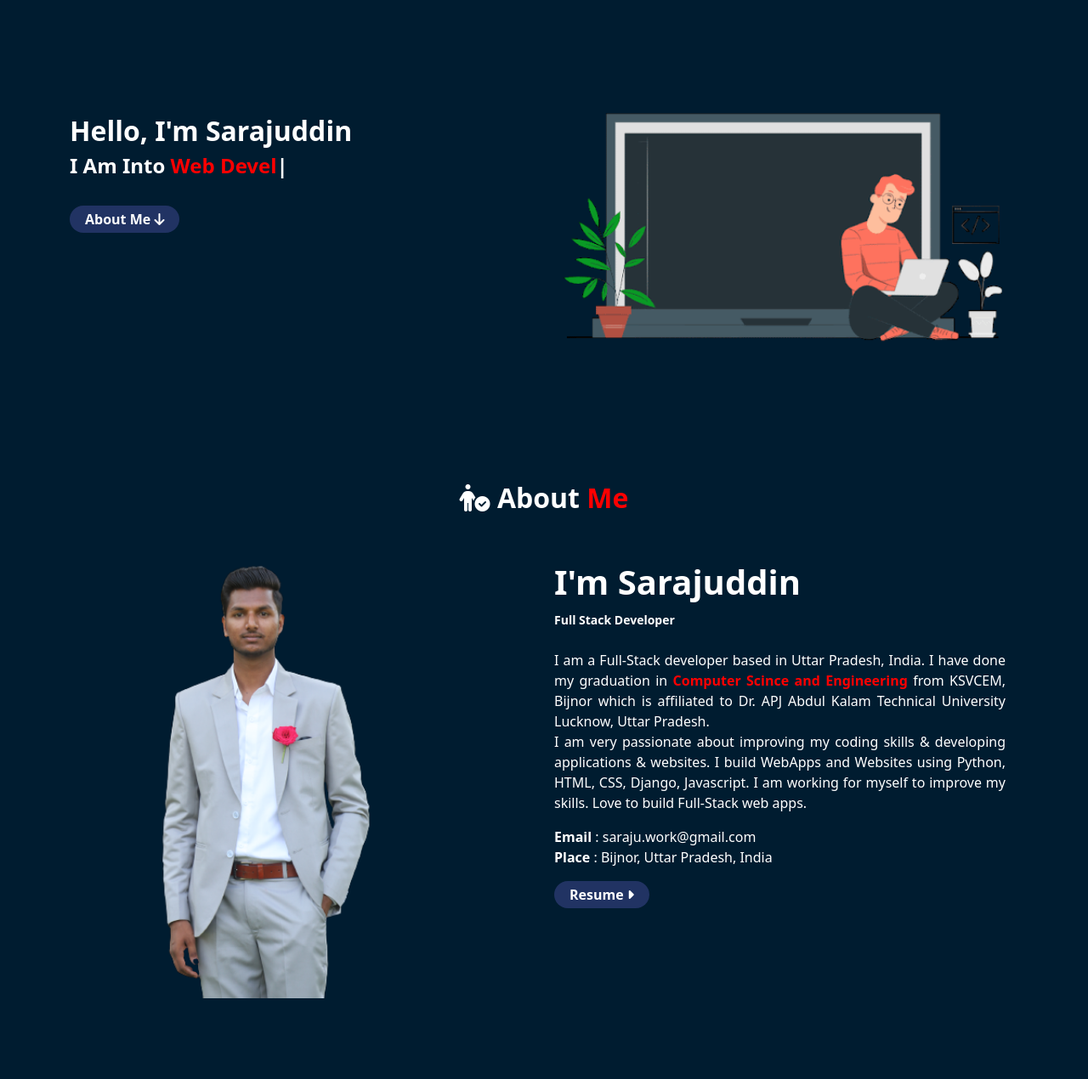
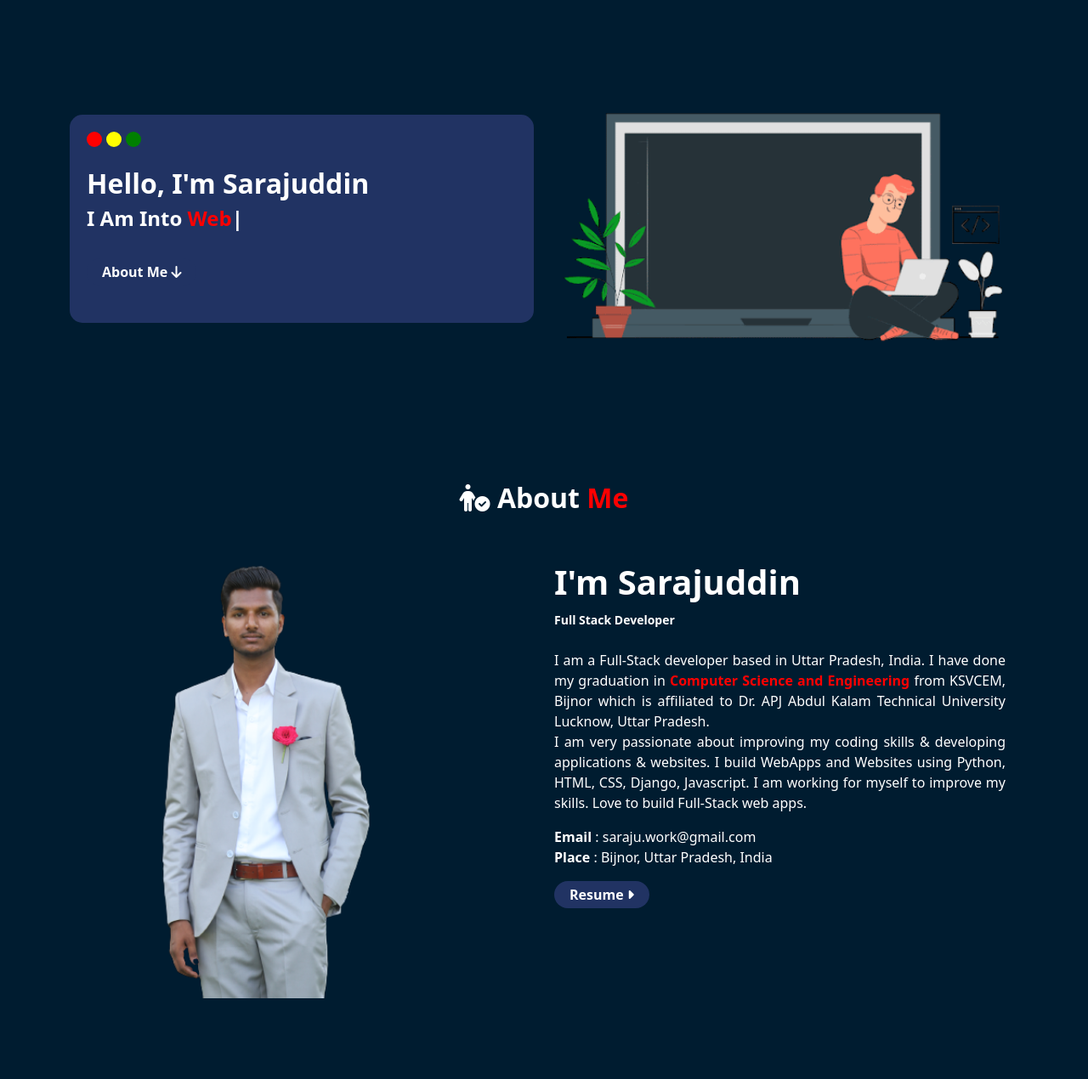
Before and after one commit to Sarajuddin/Personal-Portfolio-in-Django, a Django app: template portfolio/templates/index.html in a window 1280 px wide. Shown: the part 110-1380 px from the top of the page at 85% size. Run offline with Django 4.2, Linux system fonts and the light colour scheme; the template is opened without the code that fills it, so the values that code supplies are empty.

Commit message:
Files Updated

```diff
--- a/portfolio/portfolio/settings.py
+++ b/portfolio/portfolio/settings.py
@@ -138,5 +138,5 @@
 EMAIL_HOST = 'smtp.gmail.com'
 EMAIL_USE_TLS = True
 EMAIL_PORT = 587
-EMAIL_HOST_USER = 'Enter Email here'
-EMAIL_HOST_PASSWORD = 'Enter Email Security Password'
+EMAIL_HOST_USER = 'contact.mail684@gmail.com'
+EMAIL_HOST_PASSWORD = 'olsnhosrohcefcfm'
--- a/portfolio/static/css/style.css
+++ b/portfolio/static/css/style.css
@@ -1,5 +1,8 @@
 *{
-    transition: all 0.4s;
+    margin: 0px;
+    padding: 0px;
+    box-sizing: border-box;
+    transition: all 0.5s;
 }
 a{
     text-decoration: none;
@@ -66,6 +69,30 @@
 .my-arrow:hover i{
     translate: 8px 0px;
 }
+.linux-box{
+    /* background-color: aquamarine; */
+    padding: 20px;
+    border-radius: 15px;
+    background-color: #213363;
+}
+.dots{
+    display: flex;
+    gap: 5px;
+}
+.dots div{
+    width: 18px;
+    height: 18px;
+    border-radius: 50%;
+}
+.red-dot{
+    background-color: red;
+}
+.yellow-dot{
+    background-color: yellow;
+}
+.green-dot{
+    background-color: green;
+}
 
 /* About Section Starts */
 .about, .education, .skills, .projects, .contact{
@@ -109,9 +136,13 @@
 }
 
 /* Project Section Starts */
+.card{
+    transition: all 0.5s;
+}
 .card:hover{
-    box-shadow: 5px 5px 10px gainsboro, -5px -5px 10px gainsboro, 5px -5px 10px gainsboro, -5px 5px 10px gainsboro;
+    transform: translateY(-15px);
 }
+
 
 /* Contact Section Starts */
 .contact-img{
@@ -120,10 +151,10 @@
 .contact-img img{
     height: 100%;
 }
-.input-group{
+/* .input-group{
     box-shadow: 3px 3px 8px gainsboro, -3px -3px 8px gainsboro;
     border-radius: 8px;
-}
+} */
 
 /* Footer Section */
 .footer-links a{
--- a/portfolio/static/js/script.js
+++ b/portfolio/static/js/script.js
@@ -1,6 +1,6 @@
 // <!-- typed js effect starts -->
 var typed = new Typed(".typing-text", {
-    strings: ["Frontend Development", "Backend Development", "Web Development", "AWS Services", "Cloud Computing", "Web Designing"],
+    strings: ["Frontend Development", "Backend Development", "Web Designing", "Full-Stack Development", "Web Development"],
     loop: true,
     typeSpeed: 50,
     backSpeed: 25,
--- a/portfolio/templates/index.html
+++ b/portfolio/templates/index.html
@@ -85,11 +85,23 @@
         <div class="container">
             <div class="row">
                 <div class="col-md-6 my-name text-white">
-                    <h2 class="fw-bold">Hello, I'm Sarajuddin</h2>
-                    <p class="h4 fw-bold">I Am Into <span class="typing-text red fw-bold"></span></p>
-                    <a href="#about" class="badge rounded-pill my-4 my-arrow">
-                        About Me <i class="fa-solid fa-arrow-down"></i>
-                    </a>
+                    <div class="linux-box">
+                        <div class="dots">
+                            <div class="red-dot"></div>
+                            <div class="yellow-dot"></div>
+                            <div class="green-dot"></div>
+                        </div>
+                        <div class="mt-4">
+                            <h2 class="fw-bold">Hello, I'm Sarajuddin</h2>
+                            <p class="h4 fw-bold">I Am Into <span class="typing-text red fw-bold"></span></p>
+                            <a href="#about" class="badge rounded-pill my-4 my-arrow">
+                                About Me <i class="fa-solid fa-arrow-down"></i>
+                            </a>
+                            <!-- <a href="#" class="badge rounded-pill my-4 my-arrow">
+                                Other Layouts <i class="fa-solid fa-location-arrow"></i>
+                            </a> -->
+                        </div>
+                    </div>
                 </div>
                 <div class="col-md-6">
                     <img src="/static/images/unnamed.gif" alt="" width="100%" loading="lazy" draggable="false">
@@ -116,7 +128,7 @@
                     </div>
                     <div class="my-4">
                         <p class="myIntro">
-                            I am a Full-Stack developer based in Uttar Pradesh, India. I have done my graduation in <span class="red fw-bold">Computer Scince and Engineering</span> from KSVCEM, Bijnor which is affiliated to Dr. APJ Abdul Kalam Technical University Lucknow, Uttar Pradesh. <br/>
+                            I am a Full-Stack developer based in Uttar Pradesh, India. I have done my graduation in <span class="red fw-bold">Computer Science and Engineering</span> from KSVCEM, Bijnor which is affiliated to Dr. APJ Abdul Kalam Technical University Lucknow, Uttar Pradesh. <br/>
                             I am very passionate about improving my coding skills & developing applications & websites. I build WebApps and Websites using Python, HTML, CSS, Django, Javascript. I am working for myself to improve my skills. Love to build Full-Stack web apps.
                         </p>
                         <p>
```
Also changed, not shown: other parts of portfolio/templates/index.html (+31 -6 lines), portfolio/sarajuapp/views.py (+7 -5 lines), portfolio/db.sqlite3.
